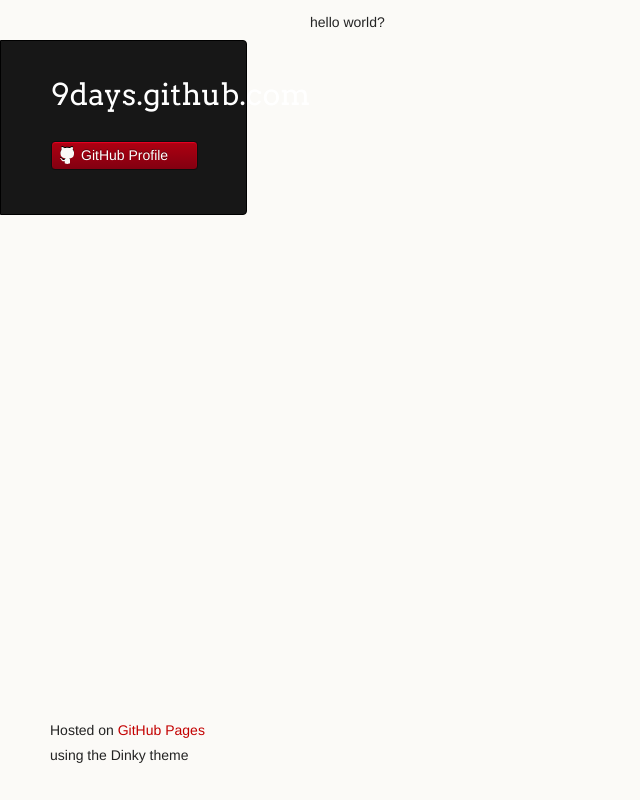
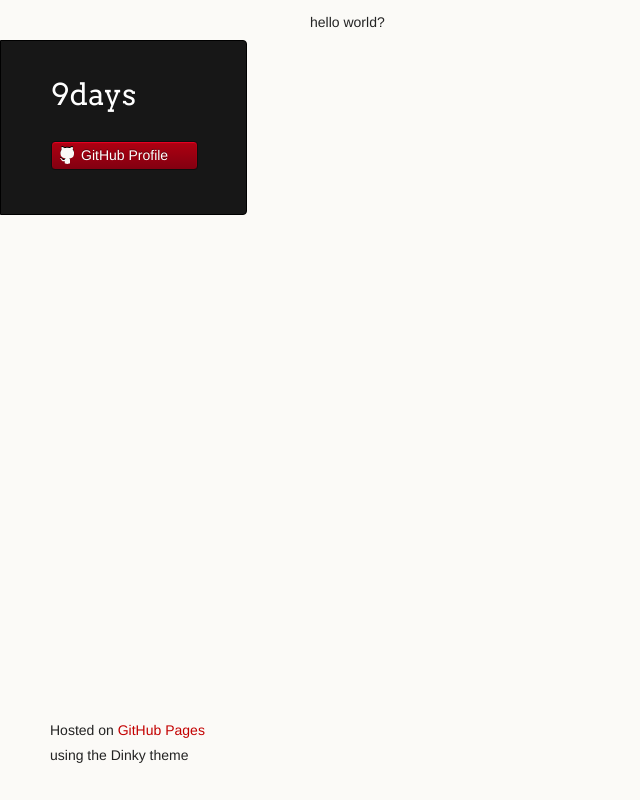
Before and after one commit to 9days/9days.github.com, a plain HTML site: page index.html in a window 1280 px wide. Shown: the whole page, without its empty margins (0-640 px from the left). Drawn offline with Linux system fonts and the light colour scheme.

Commit message:
Update index.html

```diff
--- a/index.html
+++ b/index.html
@@ -16,7 +16,7 @@
   <body>
     <div class="wrapper">
       <header>
-        <h1 class="header">9days.github.com</h1>
+        <h1 class="header">9days</h1>
         <p class="header"></p>
 
 
```
